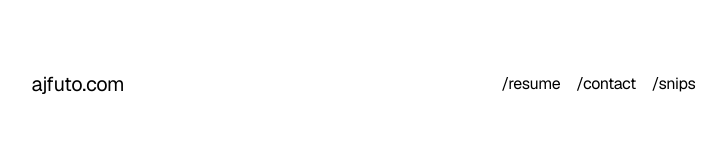
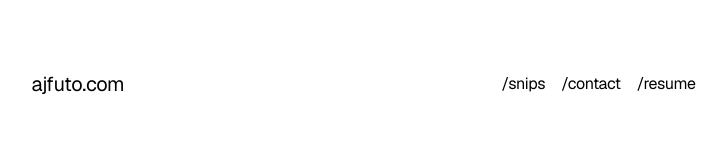
Before and after one commit to ajfuto/ajfuto.com, a Next.js app: page / in a window 1280 px wide. Shown: the top 160 px of the page, without its empty margins (265-992 px from the left). Built offline with nearby package versions, Linux system fonts and the light colour scheme.

Commit message:
change navbar order

```diff
--- a/src/app/components/navbar.tsx
+++ b/src/app/components/navbar.tsx
@@ -1,14 +1,14 @@
 import Link from 'next/link';
 
 const navItems = {
-  '/resume': {
-    name: '/resume',
+  '/snips': {
+    name: '/snips',
   },
   '/contact': {
     name: '/contact',
   },
-  '/snips': {
-    name: '/snips',
+  '/aj_futo_resume.pdf': {
+    name: '/resume',
   },
 };
 
```
